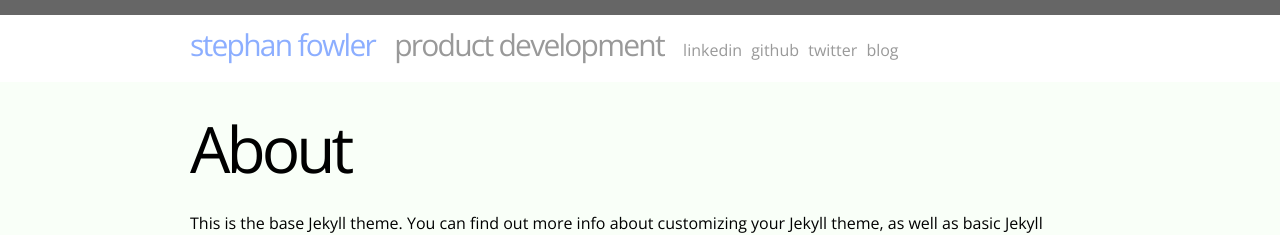
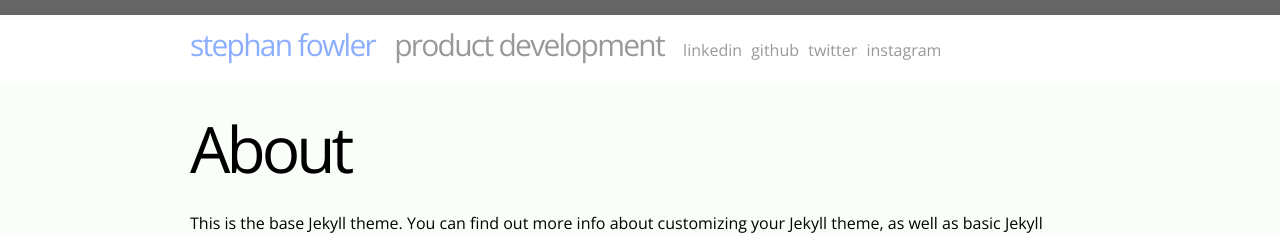
Before and after one commit to stephanfowler/stephanfowler.github.io, a Jekyll site: the page built from about.md, in a window 1280 px wide. Shown: the top 235 px of the page. Built offline with Jekyll 4.4.1, drawn with Linux system fonts in a browser that asks for light colours.

Commit message:
Update header.html

```diff
--- a/_includes/header.html
+++ b/_includes/header.html
@@ -8,7 +8,8 @@
         <a href="http://uk.linkedin.com/in/stephanfowler/">linkedin</a>
         <a href="https://github.com/stephanfowler">github</a>
         <a href="https://twitter.com/stephanfowler">twitter</a>
-        <a href="http://blog.stephanfowler.com/">blog</a>
+        <a href="https://www.instagram.com/fermented_rebellion/">instagram</a>
+        <!--a href="http://blog.stephanfowler.com/">blog</a-->
     </div>
 
   </div>
```
